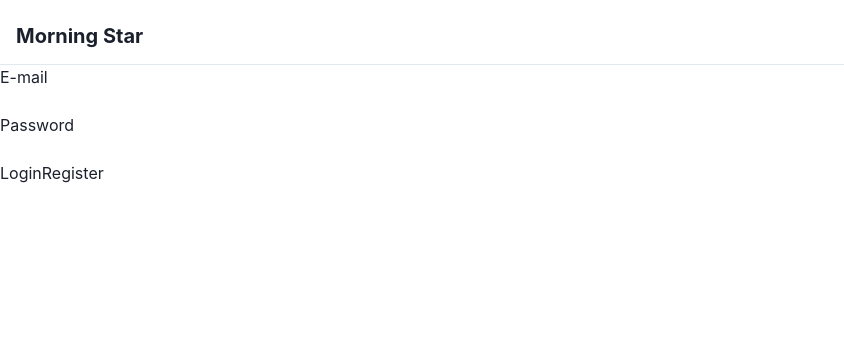
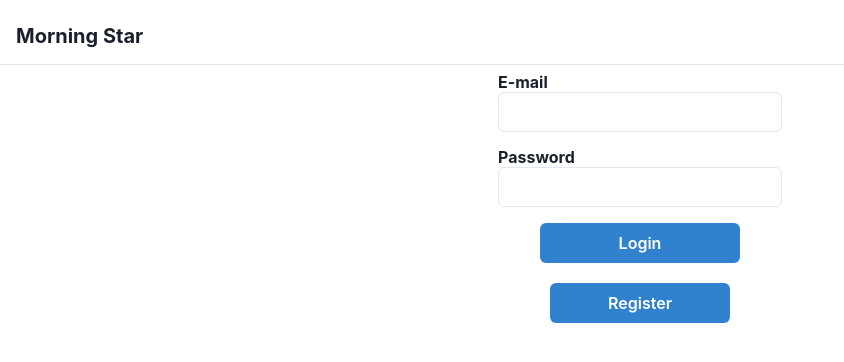
Before and after one commit to maxerling/ms_frontend, a React (Create React App) app: page /login in a window 1280 px wide. Shown: the top 362 px of the page, without its empty margins (0-844 px from the left). Built offline with nearby package versions, Linux system fonts and the light colour scheme; no server answers; the HTML template or start-up script is replaced by a standard one.

Commit message:
login design

```diff
--- a/src/pages/Login/index.tsx
+++ b/src/pages/Login/index.tsx
@@ -1,11 +1,18 @@
 import { useState } from "react";
-import { Container, Input, Button } from "../../common/";
+
 import { Logo, NavBar } from "../../components";
 import * as S from "./styled";
 import { useAuth, IAuthContext } from "../../contexts/AuthContext";
 import { useNavigate } from "react-router-dom";
 import { useEffect } from "react";
-
+import {
+  Input,
+  Button,
+  Box,
+  VStack,
+  Heading,
+  Container,
+} from "@chakra-ui/react";
 interface OwnProps {}
 
 interface Routine {
@@ -55,22 +62,35 @@ export const LoginP: React.FC<OwnProps> = () => {
       <NavBar>
         <Logo to="/login" />
       </NavBar>
-      <S.GContainer>
-        <Container>
-          E-mail
+      <Container centerContent>
+        <Box w="300px" p={2}>
+          <Heading as="h4" size="sm">
+            E-mail
+          </Heading>
           <Input
             onChange={(e) => {
               setCurrentEmail(e.target.value);
             }}
           />
-          Password
+        </Box>
+        <Box w="300px" p={2}>
+          <Heading as="h4" size="sm">
+            Password
+          </Heading>
           <Input
+            type={"password"}
             onChange={(e) => {
               setCurrentPassword(e.target.value);
             }}
           />
+        </Box>
+
+        <Box p={2}>
           <Button
-            loading={loading}
+            width="200px"
+            border="10px"
+            isLoading={loading}
+            colorScheme={"blue"}
             onClick={async () => {
               await signInHandler();
               navigate("/", { replace: true });
@@ -78,7 +98,12 @@ export const LoginP: React.FC<OwnProps> = () => {
           >
             Login
           </Button>
+        </Box>
+        <Box p={3}>
           <Button
+            width="180px"
+            isLoading={loading}
+            colorScheme={"blue"}
             loading={loading}
             onClick={async () => {
               await signUpHandler();
@@ -87,8 +112,8 @@ export const LoginP: React.FC<OwnProps> = () => {
           >
             Register
           </Button>
-        </Container>
-      </S.GContainer>
+        </Box>
+      </Container>
     </>
   );
 };
```
